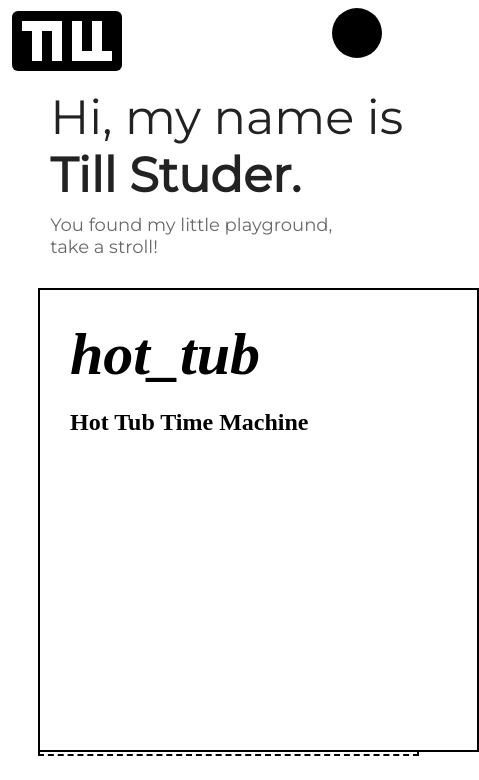
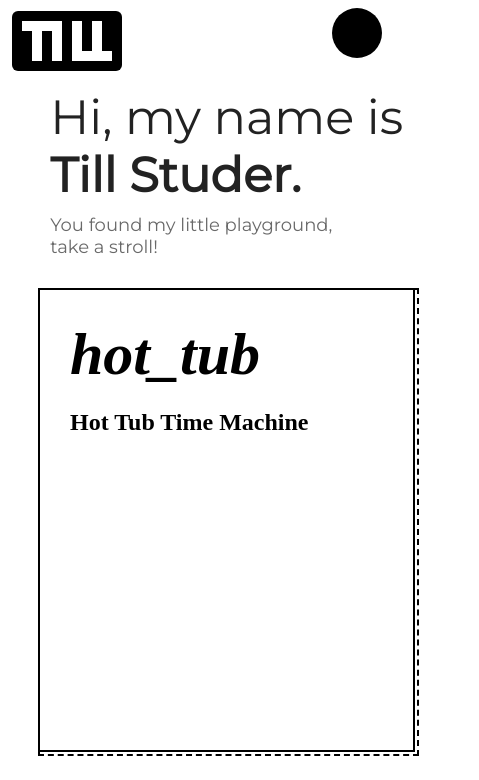
Before and after one commit to tillstuder/personal-webpage, an Angular app: page /home in a window 390 px wide. Shown: the top 780 px of the page, 479 px wide, since content can reach past the window. Built offline with nearby package versions, Linux system fonts and the light colour scheme.

Commit message:
should look better on mobile

```diff
--- a/src/app/home-page/home-page.component.scss
+++ b/src/app/home-page/home-page.component.scss
@@ -25,8 +25,6 @@
 
 // Font stuff
 .title-message {
-  //margin-top: 50px;
-
   h1,
   h2 {
     margin: 0;
--- a/src/app/project-cards/project-cards.component.scss
+++ b/src/app/project-cards/project-cards.component.scss
@@ -18,7 +18,6 @@ body {
     width: 100%;
     a {
       padding: 30px;
-      width: 100%;
       height: 400px;
       border: 2px solid black;
       background: white;
```
